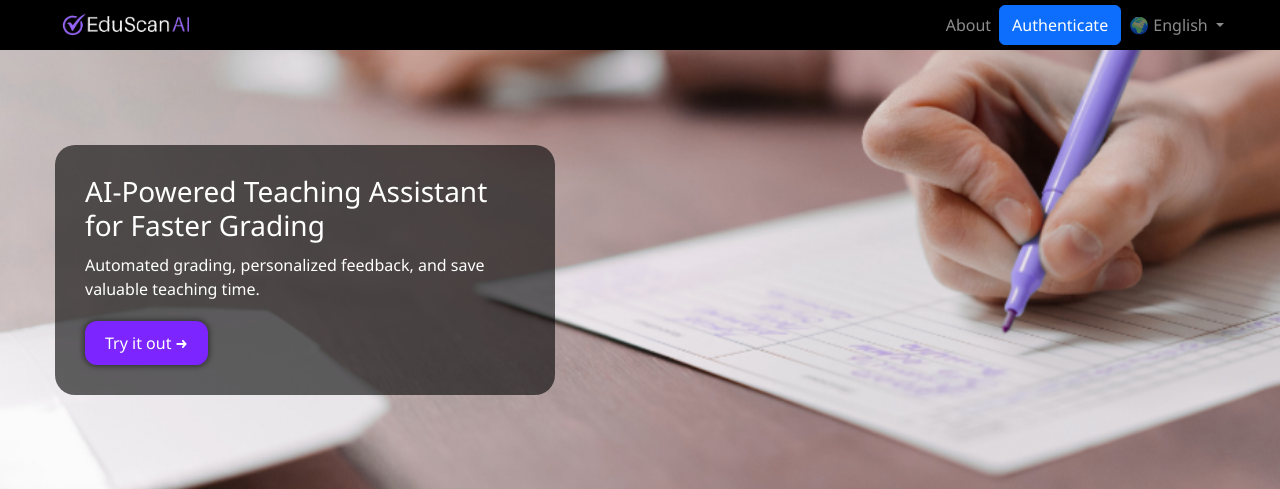
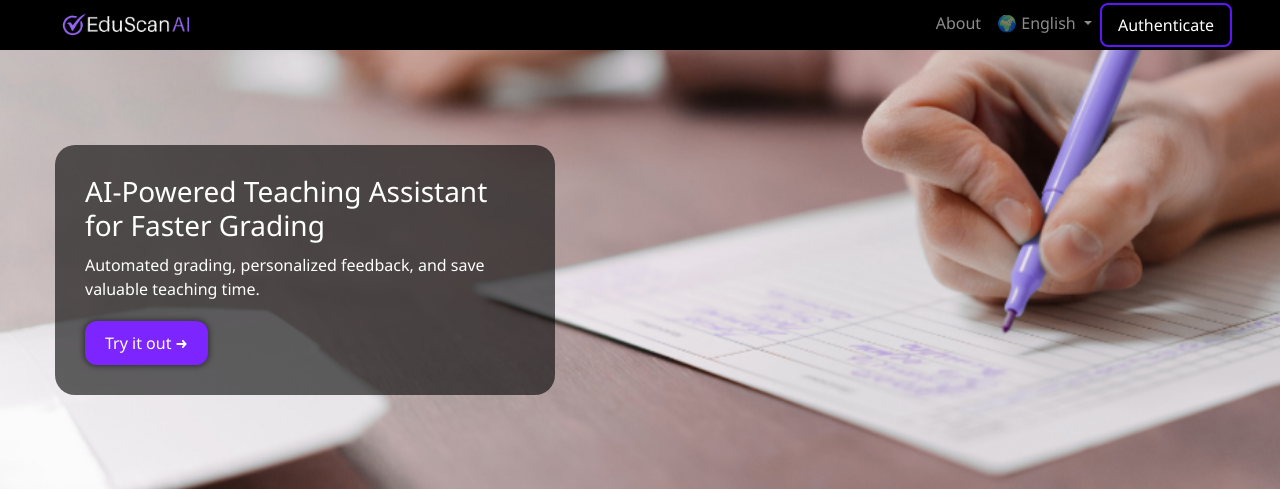
Before and after one commit to Suhani-T/EduScanAI, a Django app: page / in a window 1280 px wide. Shown: the top 489 px of the page. Run offline with Django 5.2, Linux system fonts and the light colour scheme.

Commit message:
added css to buttons

```diff
--- a/eduscanai/grading/templates/index.html
+++ b/eduscanai/grading/templates/index.html
@@ -239,6 +273,43 @@
         }
 
 
+        .btn-gradient-danger {
+  position: relative;
+  overflow: hidden;
+  background-color: transparent;
+  border: 2px solid var(--secondary-color);
+  color: white;
+  padding: 0.5rem 1rem;
+  border-radius: 8px;
+  cursor: pointer;
+  transition: color 0.3s ease, border 0.3s ease;
+  z-index: 1;
+}
+
+.btn-gradient-danger::before {
+  content: '';
+  position: absolute;
+  top: 0;
+  left: -100%;
+  width: 100%;
+  height: 100%;
+  background: linear-gradient(45deg, #ff004c, var(--secondary-color));
+  transition: all 0.4s ease;
+  z-index: -1;
+}
+
+.btn-gradient-danger:hover::before {
+  left: 0;
+}
+
+.btn-gradient-danger:hover {
+  color: var(--text-color);
+  border: 2px solid black;
+}
+
+
+
+
 
     </style>
 </head>
@@ -255,7 +326,7 @@
                 <!-- <li class="nav-item"><a class="nav-link" href="#">About</a></li> -->
 
                 <li class="nav-item"><a class="nav-link" href="#" onclick="scrollToSection('about-section')">About</a></li>
-                <button class="btn btn-primary" id="authenticateButton">Authenticate</button>
+
 
                 <li class="nav-item dropdown notranslate">
                     <a class="nav-link dropdown-toggle" href="#" id="languageDropdown" role="button" data-bs-toggle="dropdown" aria-expanded="false">
@@ -286,7 +357,7 @@
                     </ul>
                 </li>
 
-
+                <button class="btn btn-gradient-danger" style="border-radius: 8px;" id="authenticateButton">Authenticate</button>
 
 
             </ul>
@@ -378,9 +449,9 @@
                 </div>
             </div>
             <div class="modal-footer">
-                <button type="button" class="btn btn-secondary" data-bs-dismiss="modal">Close</button>
-                <button type="button" class="btn btn-primary" id="sendOtpButton">Send OTP</button>
-                <button type="button" class="btn btn-success" id="verifyOtpButton">Verify OTP</button>
+                <button type="button" class="btn btn-secondary close"  data-bs-dismiss="modal">Close</button>
+                <button type="button" class="btn sendotpbtn"  id="sendOtpButton">Send OTP</button>
+                <button type="button" class="btn verifyotpbtn" id="verifyOtpButton">Verify OTP</button>
             </div>
             </form>
         </div>
@@ -511,14 +582,14 @@
 
             if (isAuthenticated) {
                 authButton.textContent = 'Logout';
-                authButton.classList.remove('btn-primary');
-                authButton.classList.add('btn-danger');
+                authButton.classList.remove('evaluate');
+                authButton.classList.add('btn-gradient-danger');
                 teacherEmailInput.value = teacherEmail;
                 evaluateButton.disabled = false;
             } else {
                 authButton.textContent = 'Authenticate';
-                authButton.classList.remove('btn-danger');
-                authButton.classList.add('btn-primary');
+                authButton.classList.remove('btn-gradient-danger');
+                authButton.classList.add('evaluate');
                 teacherEmailInput.value = '';
                 evaluateButton.disabled = true;
                 resetAllForms();
```
Also changed, not shown: other parts of eduscanai/grading/templates/index.html (+34 -0 lines).
